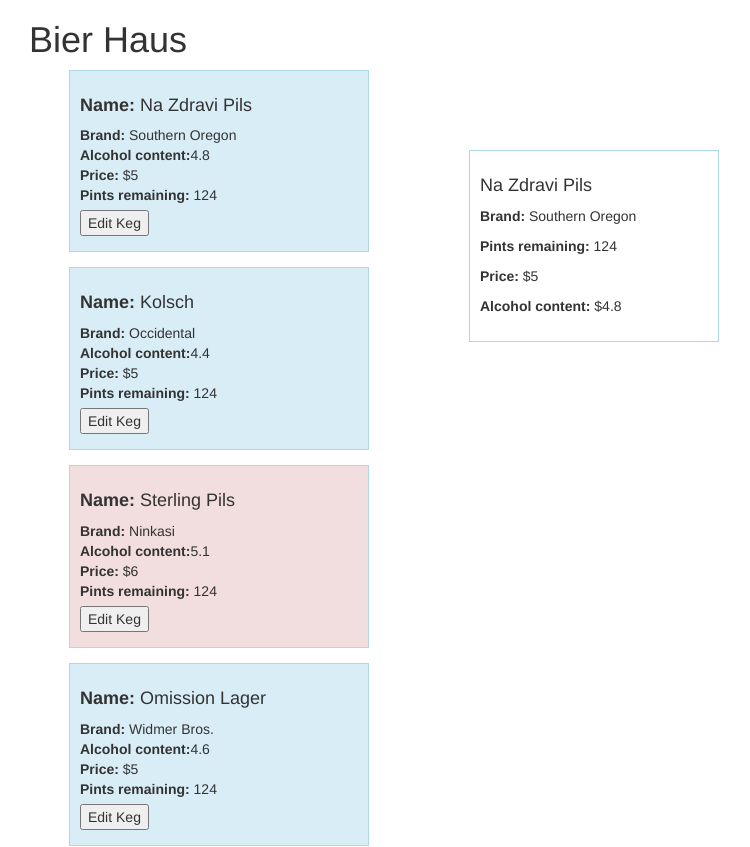
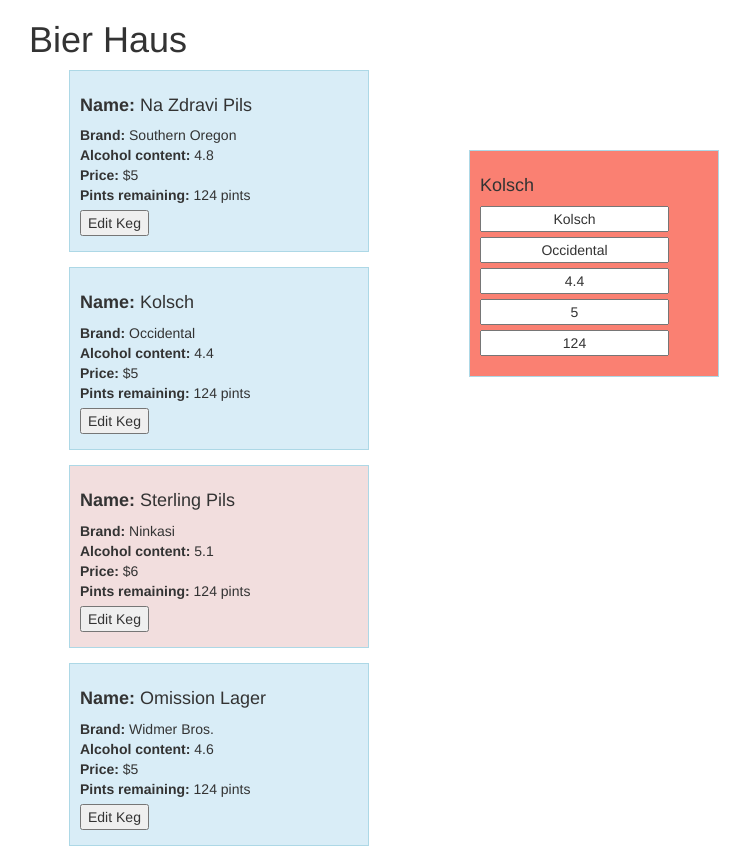
Before and after one commit to mckjoe/Bier-Haus, an Angular app: page / in a window 1280 px wide. Shown: the top 847 px of the page, without its empty margins (41-791 px from the left). Built offline with nearby package versions, Linux system fonts and the light colour scheme.

Commit message:
add the form for the keg in the html file

```diff
--- a/src/app/app.component.css
+++ b/src/app/app.component.css
@@ -25,4 +25,9 @@
   width: 250px;
   margin-left: 100px;
   margin-top: 150px;
+  background: salmon;
 }
+input {
+  text-align: center;
+  margin-bottom: 5px;
+}
--- a/src/app/app.component.html
+++ b/src/app/app.component.html
@@ -2,15 +2,19 @@
   <div id="main">
     <h1>{{title}}</h1>
     <ul>
-      <li [class]="priceColor(currentKeg)" *ngFor="let currentKeg of kegs"><h4><strong>Name:</strong>  {{currentKeg.name}}</h4><strong>Brand:</strong>  {{currentKeg.brand}}<br><strong>Alcohol content:</strong>{{currentKeg.abv}}<br><strong>Price:</strong>  ${{currentKeg.price}}<br><strong>Pints remaining:</strong>  {{currentKeg.pints}}<br><button class="editButton" (click)="editKeg()">Edit Keg</button></li>
+      <li [class]="priceColor(currentKeg)" *ngFor="let currentKeg of kegs"><h4><strong>Name:</strong>  {{currentKeg.name}}</h4><strong>Brand:</strong>  {{currentKeg.brand}}<br><strong>Alcohol content: </strong>{{currentKeg.abv}}<br><strong>Price:</strong>  ${{currentKeg.price}}<br><strong>Pints remaining:</strong>  {{currentKeg.pints}} pints<br><button class="editButton" (click)="editKeg(currentKeg)">Edit Keg</button></li>
     </ul>
   </div>
   <div id="editForm">
-    <h4>{{selectedKeg.name}}</h4>
-    <p><strong>Brand: </strong>{{selectedKeg.brand}}</p>
-    <p><strong>Pints remaining: </strong>{{selectedKeg.pints}}</p>
+    <h4>  {{selectedKeg.name}}</h4>
+    <!-- <p><strong>Brand: </strong>{{selectedKeg.brand}}</p>
+    <p><strong>Pints remaining: </strong>{{selectedKeg.pints}} pints</p>
     <p><strong>Price:</strong>  ${{selectedKeg.price}}</p>
-    <p><strong>Alcohol content:</strong>  ${{selectedKeg.abv}}</p>
-
+    <p><strong>Alcohol content:</strong> {{selectedKeg.abv}} ABV</p> -->
+    <input [(ngModel)]="selectedKeg.name"><br>
+    <input [(ngModel)]="selectedKeg.brand"><br>
+    <input [(ngModel)]="selectedKeg.abv"><br>
+    <input [(ngModel)]="selectedKeg.price">
+    <input [(ngModel)]="selectedKeg.pints"><br>
   </div>
 </div>
--- a/src/app/app.component.ts
+++ b/src/app/app.component.ts
@@ -15,10 +15,10 @@
     new Keg("River Ale", "Deschutes", 4, 5),
     new Keg("Chainbreaker White IPA", "Deschutes", 5.6, 6),
   ];
-  selectedKeg: Keg = this.kegs[0];
+  selectedKeg: Keg = this.kegs[1];
 
-  editKeg() {
-    alert("You just requested to edit this keg");
+  editKeg(clickedKeg) {
+    this.selectedKeg = clickedKeg;
   }
 
   priceColor(currentKeg) {
```
